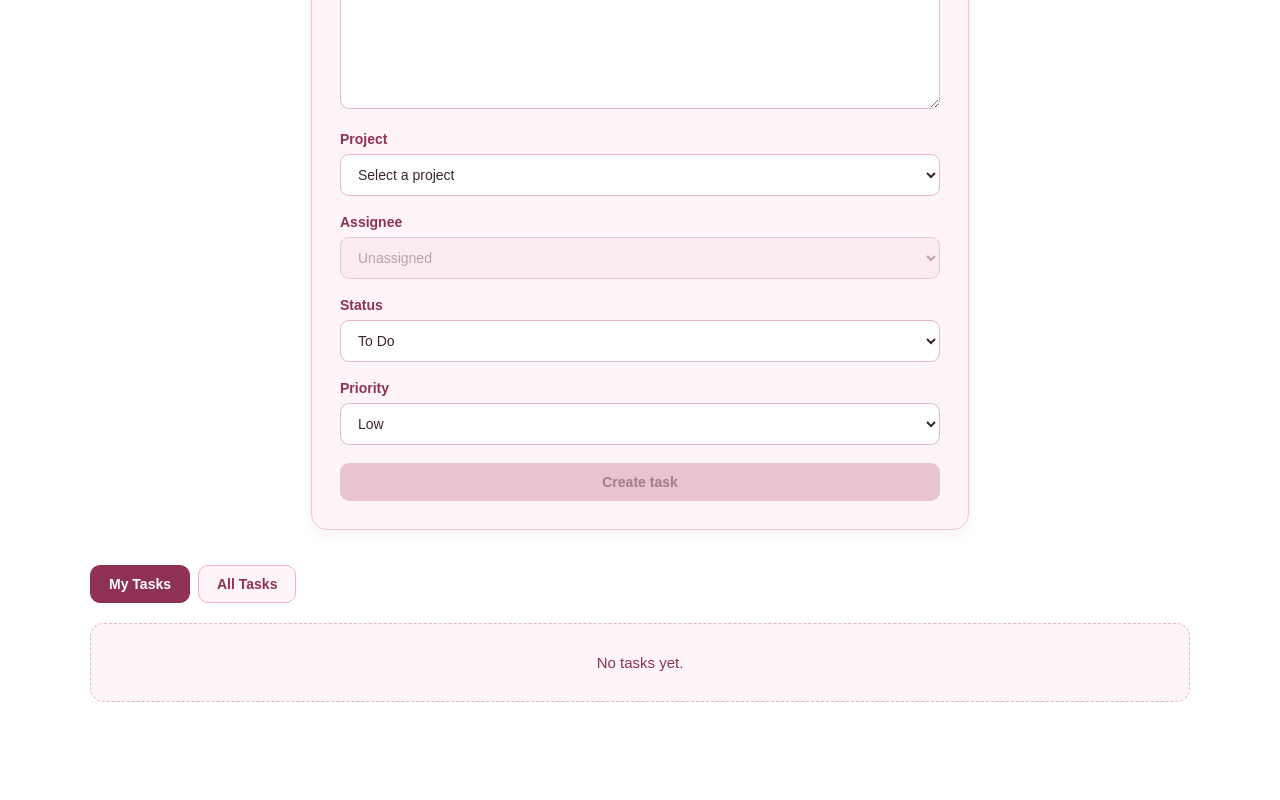
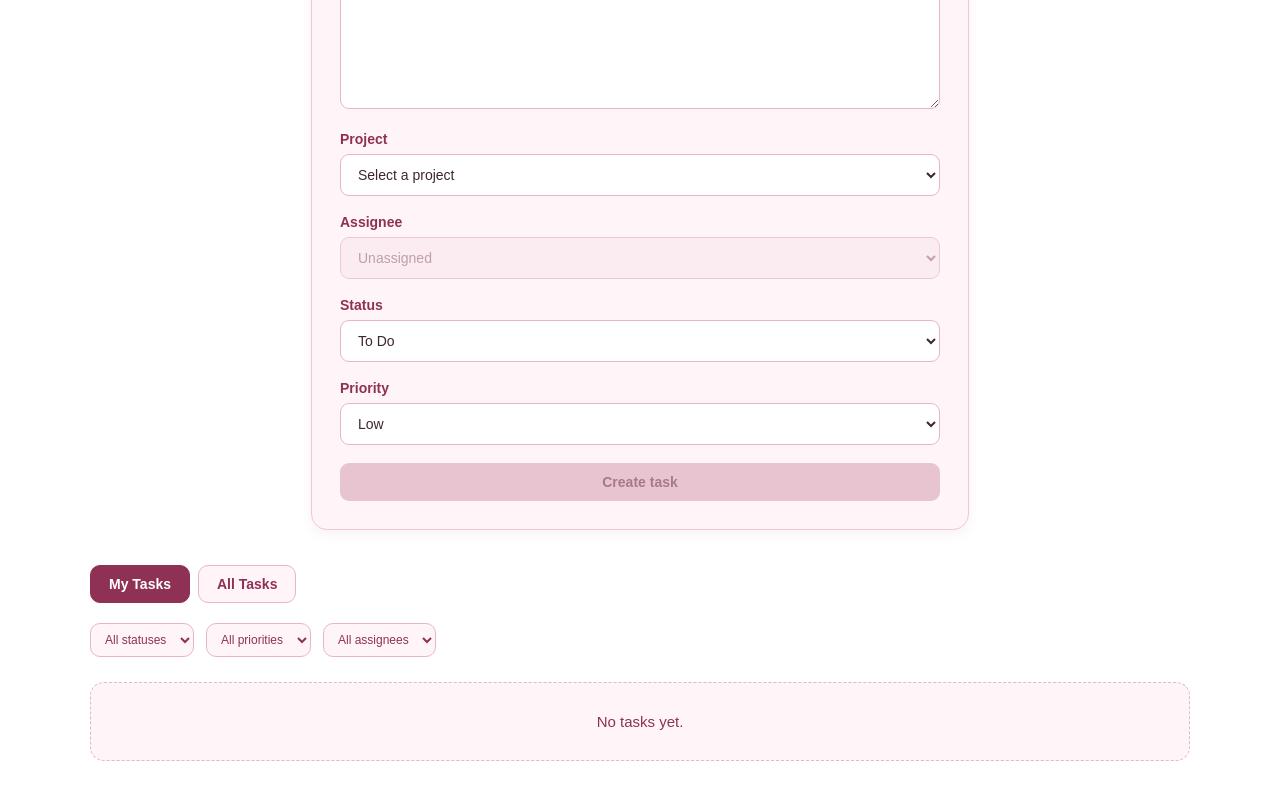
Before and after one commit to karenadel/CURT-Project-Management-System, a React (Vite) app in the folder curt-project-manager/: page /tasks in a window 1280 px wide. Shown: the part 330-1130 px from the top of the page. Before the commit the page ends 1101 px from the top, so only its background shows below. Built offline with nearby package versions, Linux system fonts and the light colour scheme; sample sign-in values are in the browser's storage.

Commit message:
adding task filters

```diff
--- a/curt-project-manager/src/pages/Tasks/Tasks.css
+++ b/curt-project-manager/src/pages/Tasks/Tasks.css
@@ -60,3 +60,34 @@
     color: white;
     border-color: #8f3155;
 }
+
+.task-filters {
+    display: flex;
+    gap: 12px;
+    margin-bottom: 25px;
+    flex-wrap: wrap;
+}
+
+.task-filters select {
+    min-width: 100px;
+    padding: 8px 10px;
+    border: 1px solid #e8b5c7;
+    border-radius: 10px;
+    background-color: #fff5f8;
+    color: #8f3155;
+    font-size: 12px;
+    font-weight: 500;
+    cursor: pointer;
+    outline: none;
+    transition: 0.2s ease;
+}
+
+.task-filters select:hover {
+    background-color: #fbe3eb;
+    border-color: #d995ad;
+}
+
+.task-filters select:focus {
+    border-color: #8f3155;
+    box-shadow: 0 0 0 2px #fbe3eb;
+}
--- a/curt-project-manager/src/pages/Tasks/Tasks.jsx
+++ b/curt-project-manager/src/pages/Tasks/Tasks.jsx
@@ -2,17 +2,28 @@ import { useAppContext } from "../../context/useAppContext";
 import TaskCard from "./TaskCard";
 import TaskForm from "./TaskForm";
 import "./Tasks.css";
+import { STATUSES, PRIORITIES } from "../../utils/constants";
 // import { getTasksForRole } from "../../utils/helpers";
 import { useState } from "react";
 import { getMyTasks } from "../../utils/helpers.js";
 function Tasks() {
     const [activeTab, setActiveTab] = useState("my");
-    const {tasks,addTask,currentUser} = useAppContext();
+    const {tasks,addTask,currentUser,users} = useAppContext();
     const myTasks = getMyTasks(tasks, currentUser.Id);
+    const [statusFilter, setStatusFilter] = useState("all");
+    const [priorityFilter, setPriorityFilter] = useState("all");
+    const [assigneeFilter, setAssigneeFilter] = useState("all");
     const availableTasks =
-        currentUser.role === "admin" && activeTab === "all"
-            ? tasks
-            : myTasks;
+        currentUser.role === "admin" && activeTab === "all"?tasks: myTasks;
+    const filteredTasks = availableTasks.filter((task) => {
+        const matchesStatus =
+            statusFilter === "all" || task.status === statusFilter;
+        const matchesPriority =
+            priorityFilter === "all" || task.priority === priorityFilter;
+        const matchesAssignee =
+            assigneeFilter === "all" || task.assignedTo === assigneeFilter;
+        return matchesStatus && matchesPriority && matchesAssignee;
+    });
     function handleCreateTask(values) {
         addTask(values);
     }
@@ -39,12 +50,49 @@ function Tasks() {
                 </button>
             </div>
         )}
+        <div className="task-filters">
+            <select
+                value={statusFilter}
+                onChange={(e) => setStatusFilter(e.target.value)}>
+                <option value="all">All statuses</option>
 
-        {availableTasks.length === 0 ? (
+                {STATUSES.map((status) => (
+                    <option key={status} value={status}>
+                        {status}
+                    </option>
+                ))}
+            </select>
+
+            <select
+                value={priorityFilter}
+                onChange={(e) => setPriorityFilter(e.target.value)}>
+                <option value="all">All priorities</option>
+
+                {PRIORITIES.map((priority) => (
+                    <option key={priority} value={priority}>
+                        {priority}
+                    </option>
+                ))}
+            </select>
+
+            <select
+                value={assigneeFilter}
+                onChange={(e) => setAssigneeFilter(e.target.value)}>
+                <option value="all">All assignees</option>
+
+                {users.map((user) => (
+                    <option key={user.Id} value={user.Id}>
+                        {user.name}
+                    </option>
+                ))}
+            </select>
+        </div>
+
+        {filteredTasks.length === 0 ? (
             <p className="tasks-empty">No tasks yet.</p>
         ) : (
             <div className="tasks-list">
-                {availableTasks.map((task) => (
+                {filteredTasks.map((task) => (
                     <TaskCard
                         key={task.Id}
                         task={task}
```
